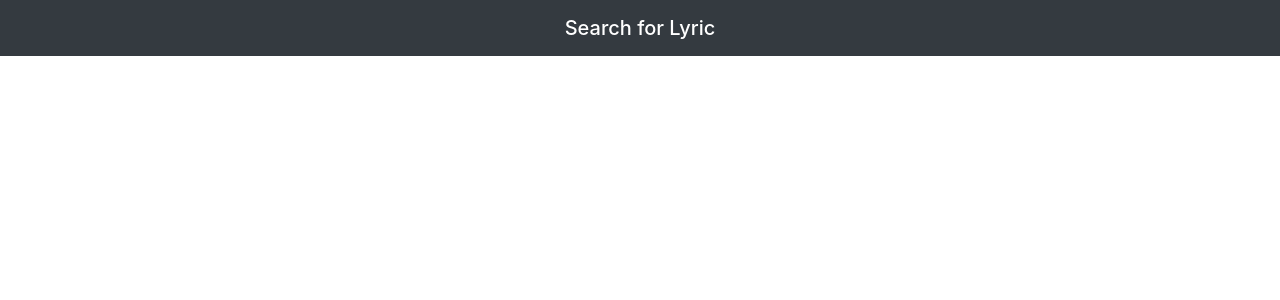
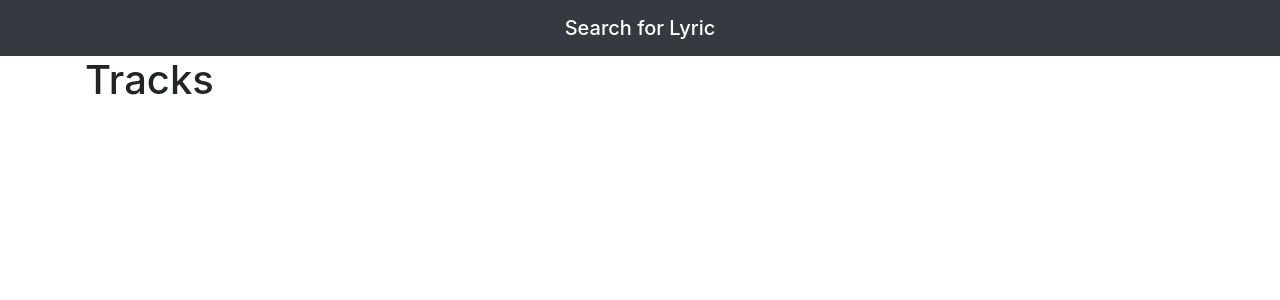
Before and after one commit to Patriciapavia/react_search_lyric, a React (Create React App) app: page / in a window 1280 px wide. Shown: the top 300 px of the page. Built offline with nearby package versions, Linux system fonts and the light colour scheme.

Commit message:
import provider to app js and install axios to fetch api data

```diff
--- a/package.json
+++ b/package.json
@@ -6,6 +6,7 @@
     "@testing-library/jest-dom": "^4.2.4",
     "@testing-library/react": "^9.3.2",
     "@testing-library/user-event": "^7.1.2",
+    "axios": "^0.19.2",
     "bootstrap": "^4.5.0",
     "react": "^16.13.1",
     "react-bootstrap": "^1.0.1",
--- a/src/App.js
+++ b/src/App.js
@@ -2,11 +2,13 @@ import React from "react";
 import { BrowserRouter as Router, Route, Switch } from "react-router-dom";
 import Navbar from "./components/layout/Navbar";
 import Index from "./components/layout/Index";
+import { Provider } from "./Context";
 
 import "./App.css";
 
 function App() {
   return (
+    <Provider>
       <Router>
         <div>
           <Navbar />
@@ -17,6 +19,7 @@ function App() {
           </div>
         </div>
       </Router>
+    </Provider>
   );
 }
 
--- a/src/components/tracks/Tracks.js
+++ b/src/components/tracks/Tracks.js
@@ -1,11 +1,12 @@
 import React, { Component } from "react";
-import { Consumer } from '../../Context'
+import { Consumer } from "../../Context";
 class Tracks extends Component {
   render() {
     return (
       <Consumer>
-        {value => {
-
+        {(value) => {
+          console.log(value);
+          return <h1>Tracks</h1>;
         }}
       </Consumer>
     );
```
Also changed, not shown: 1 other file (tests, documents, lock files or other folders). Lines whose indentation alone changed are shown as unchanged.
